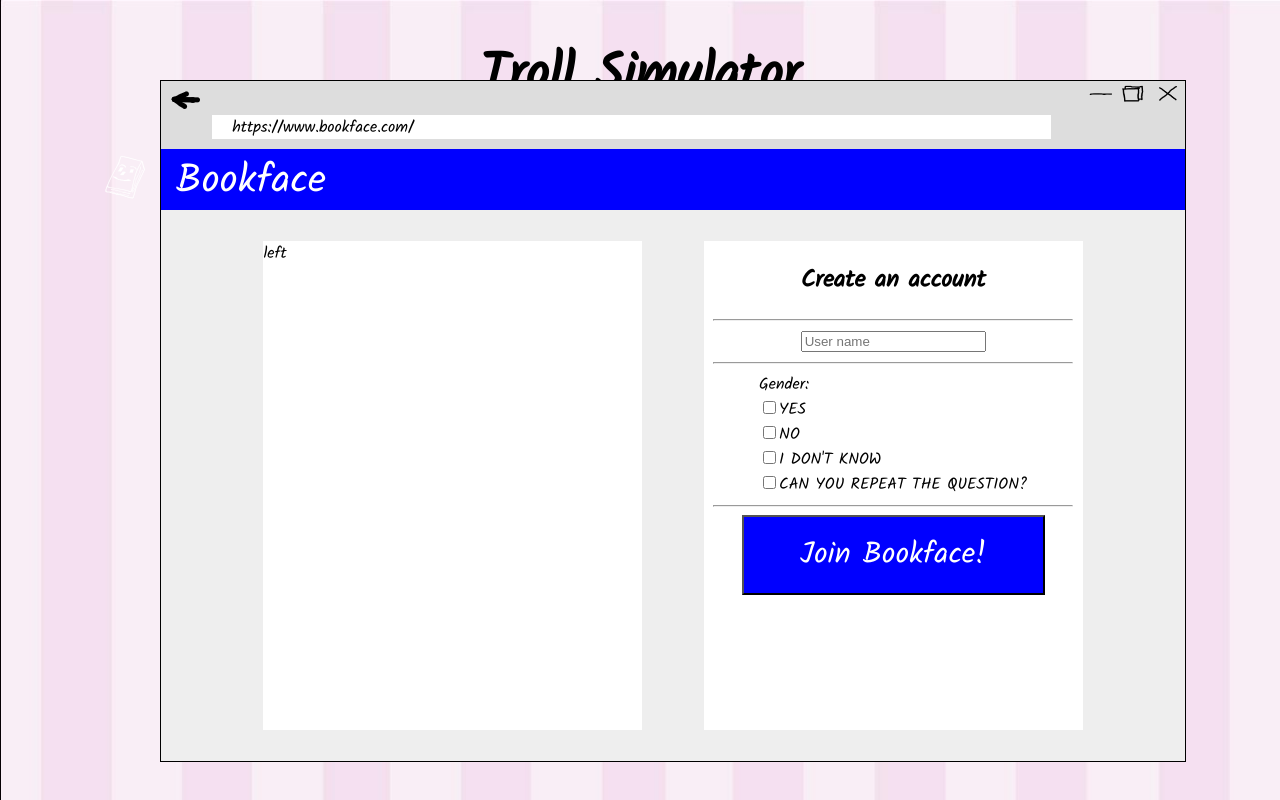
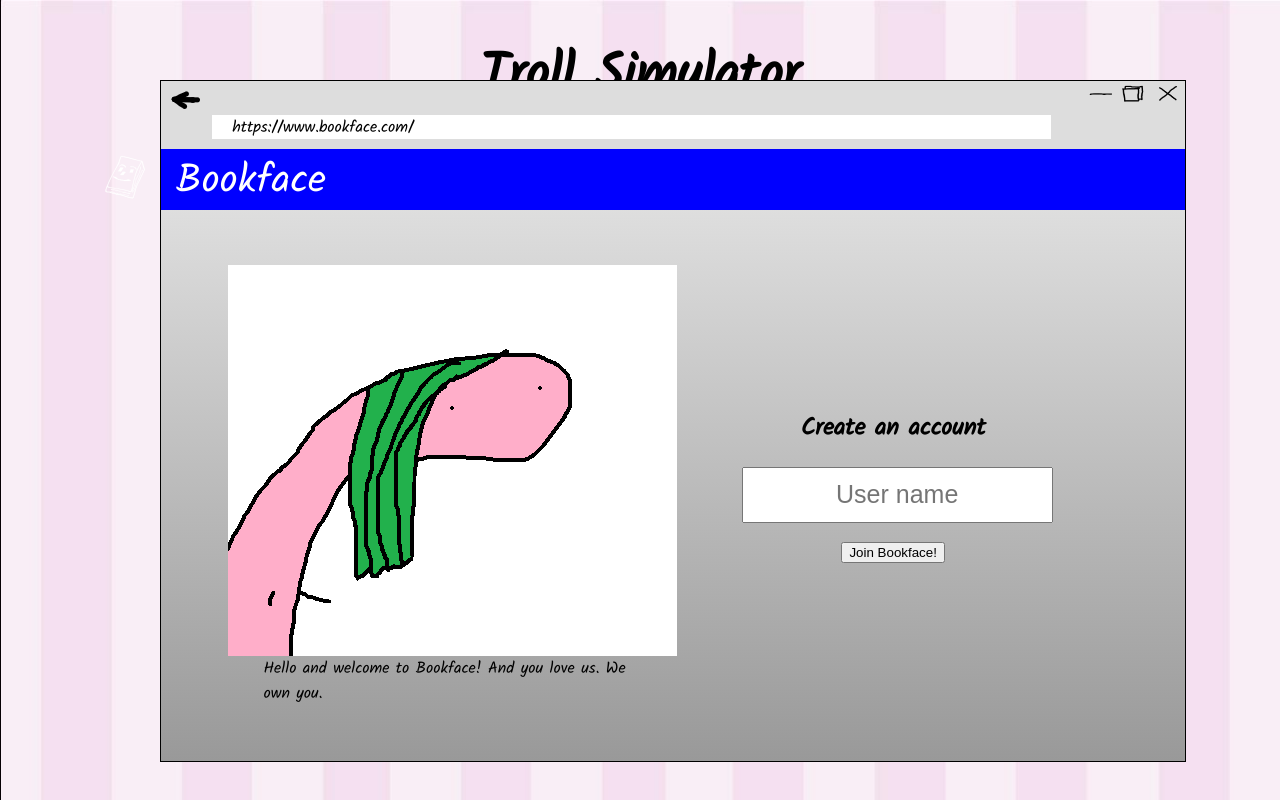
Before and after one commit to perblawiik/the-cake, a React (Create React App) app: page / in a window 1280 px wide. Built offline with nearby package versions, Linux system fonts and the light colour scheme.

Commit message:
Decent pic

```diff
--- a/src/css/GameWindow.css
+++ b/src/css/GameWindow.css
@@ -1,6 +1,6 @@
 
 .windowStyle {
-    background-color: #EEEEEE;
+    background: linear-gradient(to top,  #999999, #EEEEEE);
     position: absolute;
     margin: auto;
     top: 10%;
--- a/src/css/LoginPage.css
+++ b/src/css/LoginPage.css
@@ -29,16 +29,21 @@
 }
 
 .leftlogin {
-    background-color: white;
+    background-color: transparent;
     position: absolute;
     left:   10%;
     bottom:  5%;
     width:  37%;
     height: 80%;
+
+    display: flex;
+    flex-direction: column;
+    align-items: center;
+    justify-content: center;
 }
 
 .rightlogin {
-    background-color: white;
+    background-color: transparent;
     position: absolute;
     right:  10%;
     bottom:  5%;
@@ -47,15 +52,16 @@
     display: flex;
     flex-direction: column;
     align-items: center;
-    justify-content: flex-start;
+    justify-content: center;
 }
 
 .playerNameTextBox {
+	height: 200px;
 }
 
-.genderBoxes {
+h2 {
+	margin: 0;
 }
-
 .substyle {
     bottom: 5%;
     height: 80px;
@@ -67,17 +73,25 @@
 }
 .substyle:hover {
 	background-color: #4444FF;
+	cursor: pointer;
 
 }
 
-.Blankspace {
-	height: 70px;
-}
+
 
 .Line {
 	width: 95%;
 }
+.inputBox{
+	width: 100%;
+}
 
 .namestyle {
-    top: 10%;
+	text-align: center;
+	font-size: 25px;
+	margin: 5%;
+	margin-left: 10%;
+	position: float;
+	height: 50px;
+	width: 80%;
 }
--- a/src/js/classes/LoginPage.js
+++ b/src/js/classes/LoginPage.js
@@ -20,6 +20,15 @@ class LoginPage extends Component {
     }
 
     render() {
+        var submitClasses;
+        if (document.getElementById('playername') === null || document.getElementById('playername').value === '')
+        {
+            submitClasses = 'substyle, noName';
+        }
+        else
+        {
+            submitClasses = 'substyle';
+        }
 
         return(
             /*Div with title of page*/
@@ -35,47 +44,28 @@ class LoginPage extends Component {
 
                 {/*Left div box with information to be added */}
                 <div className='leftlogin'>
-                    left
+                    <img className='welcomePic' src={require('../../img/ms Mom.png')} alt='x'/>
+                    <p>
+                        Hello and welcome to Bookface! And you love us. We own you.
+                    </p>
                 </div>
 
                 {/*Right div box with registration for the player*/}
                 <div className='rightlogin'>
 
-                    <div className='Blankspace' style={{order: '0'}}>
-                        <h2>
-                            Create an account
-                        </h2>
-                    </div>
+                    <h2 >
+                        Create an account
+                    </h2>
 
-                    <div className='Line' style={{order: '1'}}>
-                        <hr/>
-                    </div>
 
-                    <div style={{order: '2'}}>
+
+                    <div className = 'inputBox' style={{order: '2'}}>
                         <label>
                             <input id = 'playername' placeholder='User name' type="text" name="name" className='namestyle'/>
                         </label>
                     </div>
 
-                    <div className='Line' style={{order: '3'}}>
-                        <hr/>
-                    </div>
-
-                    <div className='genderBoxes' style={{order: '4'}}>
-                        Gender:
-                        <br/>
-                        <input type="checkbox"/>YES <br/>
-                        <input type="checkbox"/>NO <br/>
-                        <input type="checkbox"/>I DON'T KNOW<br/>
-                        <input type="checkbox"/>CAN YOU REPEAT THE QUESTION?<br/>
-                    </div>
-
-                    <div className='Line' style={{order: '5'}}>
-                        <hr/>
-                    </div>
-
-
-                    <button value="Submit" className='substyle' onClick={this.readSubmitButton.bind(this)} style={{order: '6'}}>
+                    <button value="Submit" className={submitClasses} onClick={this.readSubmitButton.bind(this)} style={{order: '6'}}>
                         Join Bookface!
                     </button>
                 </div>
```
Also changed, not shown: src/img/hitler20.jpg (added).
